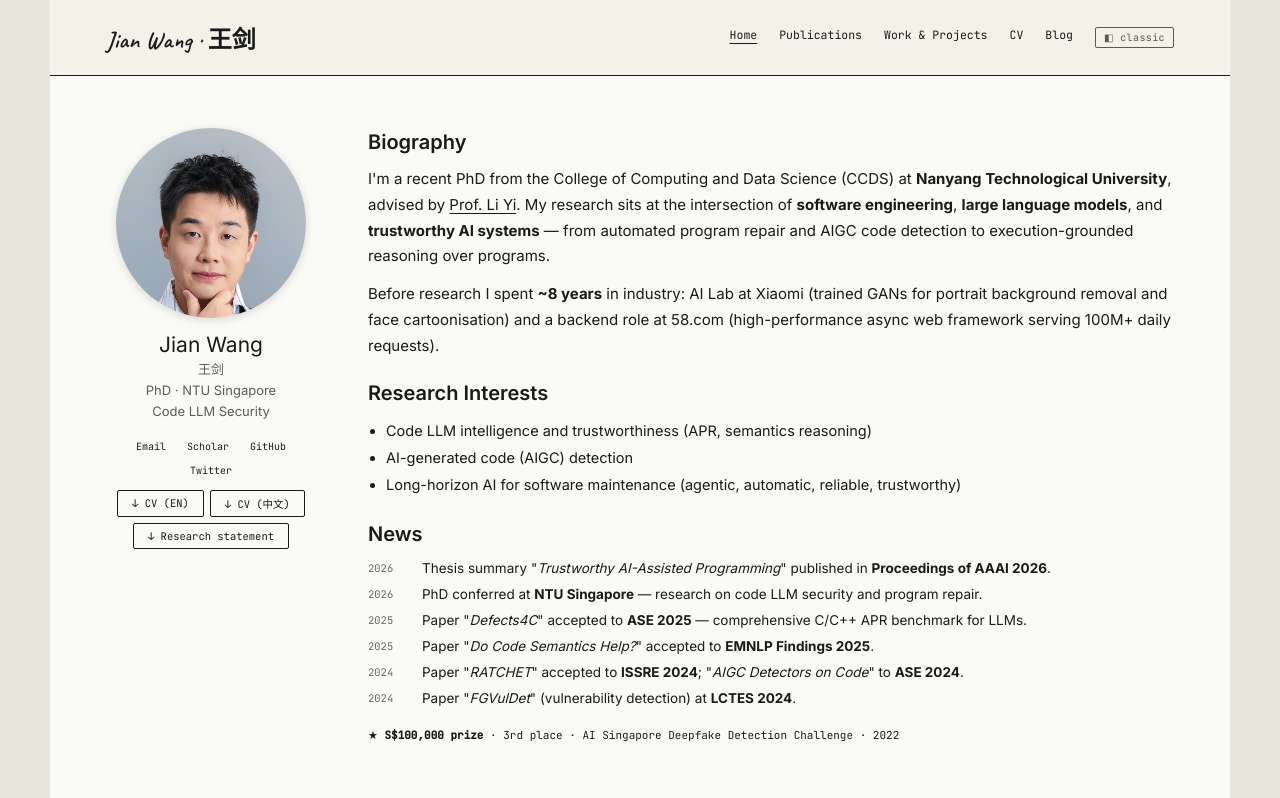
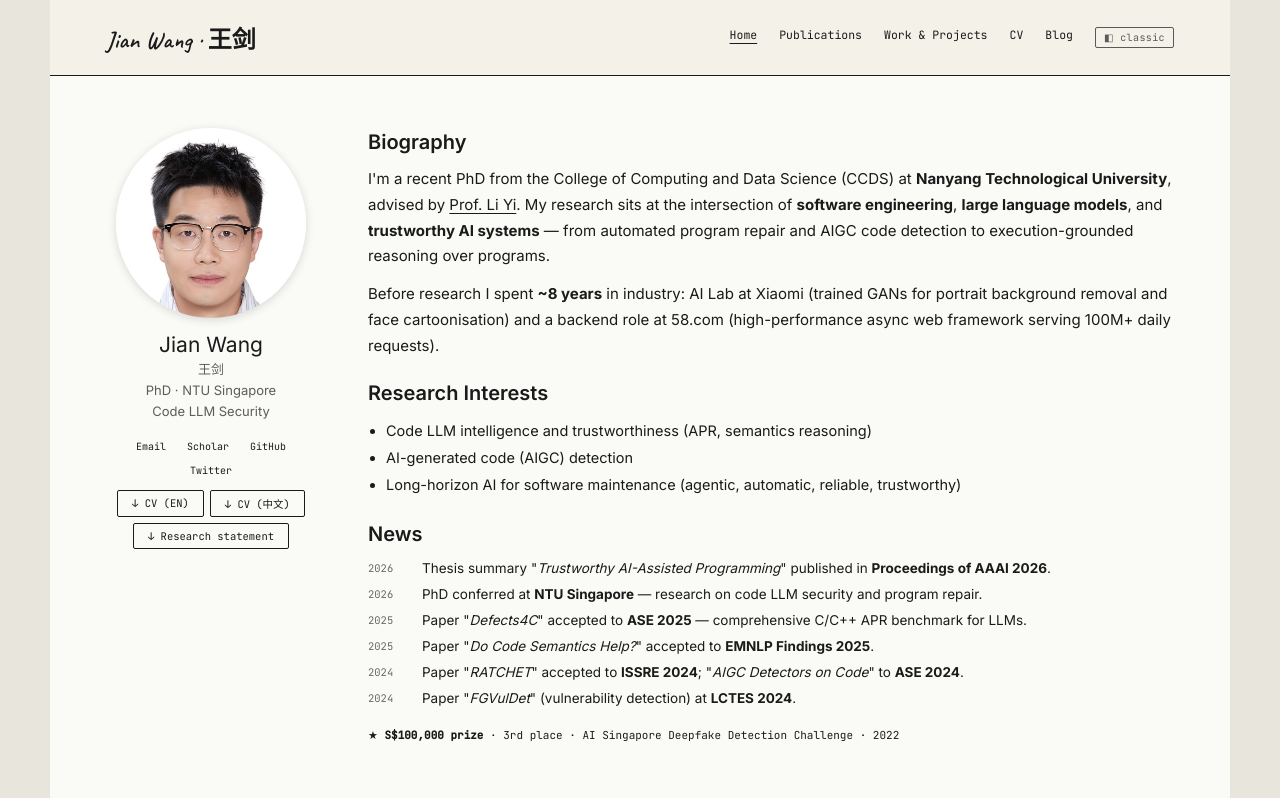
Before and after one commit to jianwang-ntu/jianwang-ntu.github.io, a React (Vite) app: page /home in a window 1280 px wide. Shown: the top 798 px of the page. Built offline with nearby package versions, Linux system fonts and the light colour scheme.

Commit message:
Home: point academic profile avatar at jornbowrl_circle3.jpg

```diff
--- a/src/pages/Home.jsx
+++ b/src/pages/Home.jsx
@@ -159,7 +159,7 @@ function AcademicHome() {
         {/* Left: profile card */}
         <div className="profile-card">
           <img
-            src="/images/jornbowrl_circle2.jpg"
+            src="/images/jornbowrl_circle3.jpg"
             alt="Jian Wang"
             className="profile-avatar"
             onError={(e) => { e.currentTarget.src = '/images/headshot-ai.png'; }}
```
